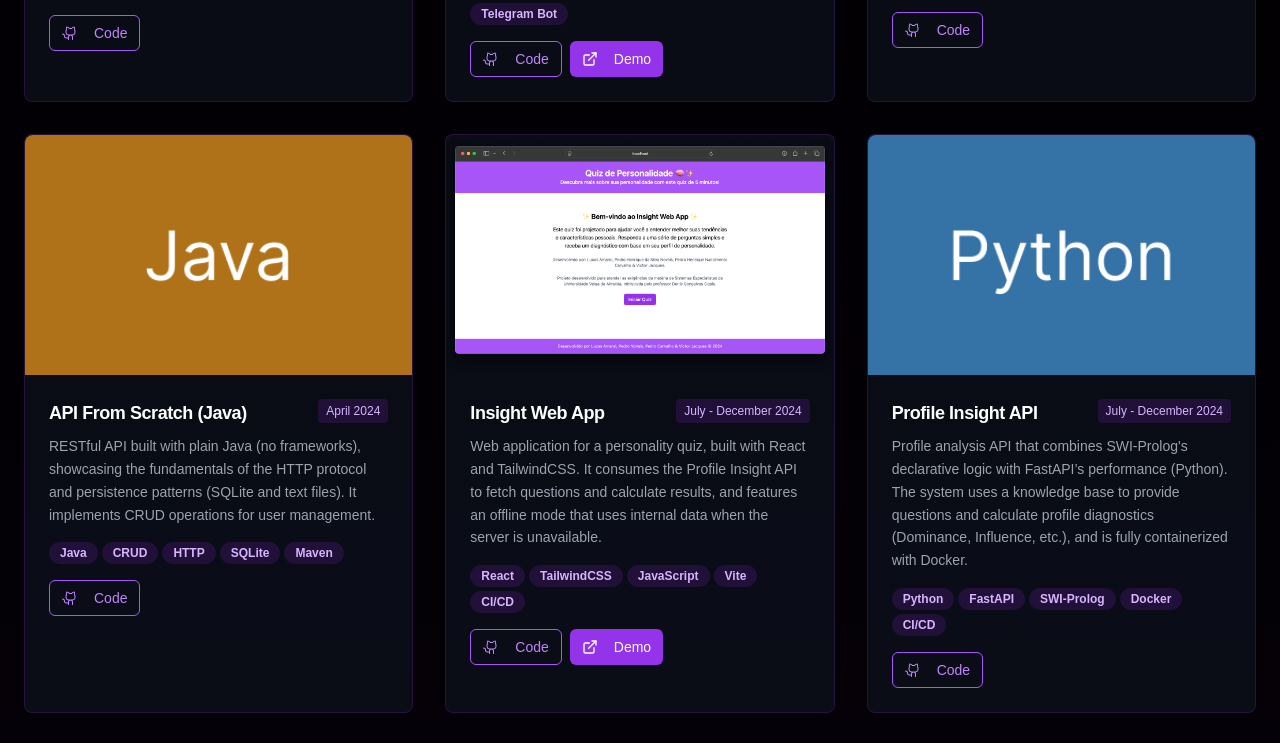
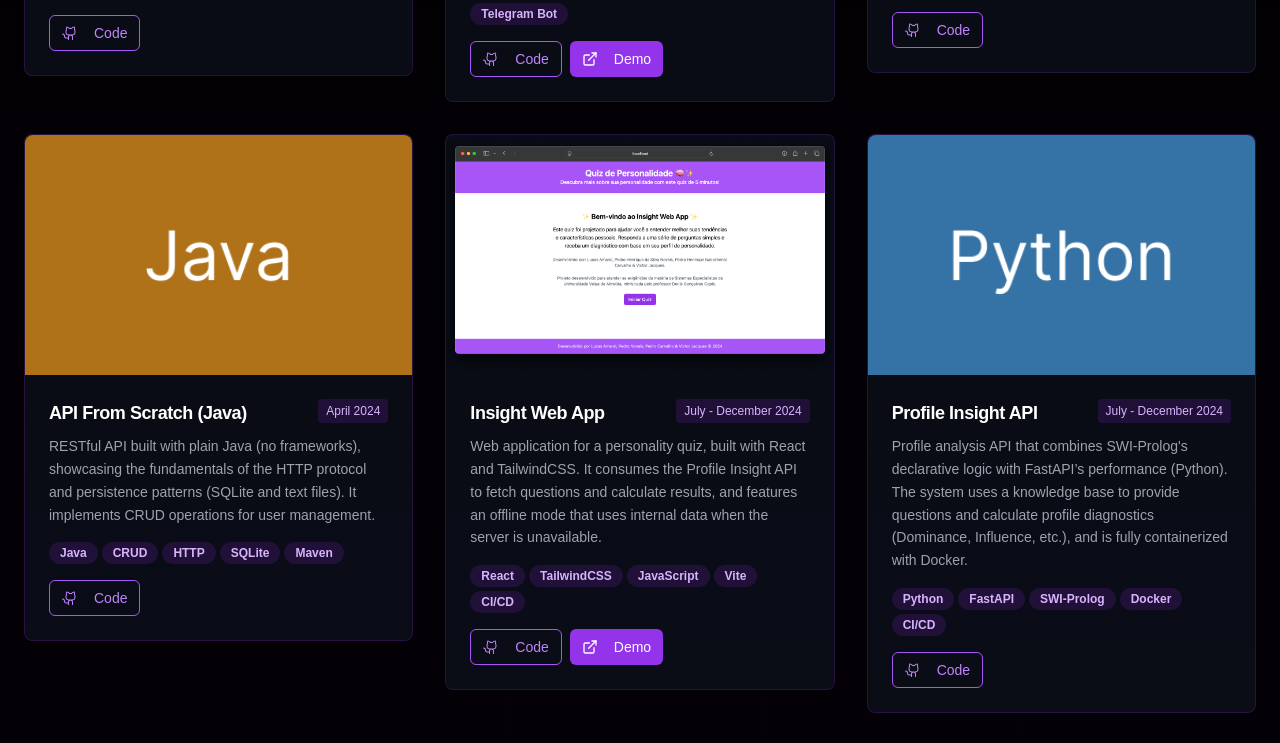
Before and after one commit to PedroSmaxY/pedro-smaxy.dev, a Next.js app: page /en in a window 1280 px wide. Shown: the part 3200-3943 px from the top of the page. Built offline with nearby package versions, Linux system fonts and the light colour scheme.

Commit message:
feat: integrate framer-motion for enhanced animations in Projects section

```diff
--- a/components/sections/projects.tsx
+++ b/components/sections/projects.tsx
@@ -1,5 +1,6 @@
 "use client";
 
+import { motion, Variants } from "framer-motion";
 import { ExternalLink } from "lucide-react";
 import { Badge } from "../ui/badge";
 import { Button } from "../ui/button";
@@ -24,6 +25,35 @@ export type Project = {
   period: string;
 };
 
+const containerVariants: Variants = {
+  hidden: { opacity: 0 },
+  visible: {
+    opacity: 1,
+    transition: {
+      delayChildren: 0.1,
+      staggerChildren: 0.05,
+    },
+  },
+};
+
+const titleVariants: Variants = {
+  hidden: { opacity: 0, y: 20 },
+  visible: {
+    opacity: 1,
+    y: 0,
+    transition: { duration: 0.4, ease: "easeOut" },
+  },
+};
+
+const cardVariants: Variants = {
+  hidden: { opacity: 0, y: 20 },
+  visible: {
+    opacity: 1,
+    y: 0,
+    transition: { duration: 0.4, ease: "easeOut" },
+  },
+};
+
 export function Projects() {
   const t = useTranslations("portfolio.projects");
 
@@ -36,48 +66,77 @@ export function Projects() {
       className="py-20 bg-gradient-to-b from-black to-purple-950/10"
     >
       <div className="container mx-auto px-6">
-        <h2 className="text-4xl font-bold text-center mb-16 bg-gradient-to-r from-purple-400 to-purple-600 bg-clip-text text-transparent">
+        <motion.div
+          variants={containerVariants}
+          initial="hidden"
+          whileInView="visible"
+          viewport={{ once: true, amount: 0.3 }}
+        >
+          <motion.h2
+            className="text-4xl font-bold text-center mb-16 bg-gradient-to-r from-purple-400 to-purple-600 bg-clip-text text-transparent"
+            variants={titleVariants}
+          >
             {t("title")}
-        </h2>
+          </motion.h2>
+
           <div className="grid md:grid-cols-2 lg:grid-cols-3 gap-8">
             {projects.map((project, index) => (
-            <Card
+              <motion.div
                 key={index}
-              className="bg-gray-900/50 border-purple-800/30 hover:border-purple-600/50 transition-all duration-300 hover:transform hover:scale-105"
+                variants={cardVariants}
+                initial="hidden"
+                whileInView="visible"
+                viewport={{ once: true, amount: 0.3 }}
+                transition={{ delay: index * 0.05 }}
               >
+                <motion.div
+                  whileHover={{
+                    y: -2,
+                    transition: { duration: 0.2 },
+                  }}
+                >
+                  <Card className="bg-gray-900/50 border-purple-800/30 hover:border-purple-600/50 transition-all duration-300 h-full flex flex-col">
                     <CardHeader className="p-0">
+                      <div className="overflow-hidden rounded-t-lg">
                         <Image
                           src={project.image || "/placeholder.svg"}
                           width={200}
                           height={300}
                           alt={project.title}
-                  className="w-full h-60 object-cover rounded-t-lg"
+                          className="w-full h-60 object-cover"
                         />
+                      </div>
                     </CardHeader>
-              <CardContent className="p-6">
+
+                    <CardContent className="p-6 flex-1 flex flex-col">
                       <div className="flex justify-between items-start mb-2">
                         <CardTitle className="text-white text-lg">
                           {project.title}
                         </CardTitle>
+
                         <span className="text-xs text-purple-300 bg-purple-900/30 px-2 py-1 rounded">
                           {project.period}
                         </span>
                       </div>
+
                       <CardDescription className="text-gray-400 mb-4 text-sm leading-relaxed">
                         {project.description}
                       </CardDescription>
+
                       <div className="flex flex-wrap gap-1 mb-4">
                         {project.tech.map((tech, techIndex) => (
                           <Badge
                             key={techIndex}
                             variant="secondary"
-                      className="bg-purple-900/30 text-purple-300 text-xs"
+                            className="bg-purple-900/30 text-purple-300 text-xs cursor-default"
                           >
                             {tech}
                           </Badge>
                         ))}
                       </div>
-                <div className="flex gap-2">
+
+                      <div className="flex gap-2 mt-auto">
+                        <motion.div whileHover={{ scale: 1.01 }}>
                           <Button
                             size="sm"
                             variant="outline"
@@ -93,7 +152,10 @@ export function Projects() {
                             <GithubLogoIcon className="mr-2 h-4 w-4" />
                             {labels.code}
                           </Button>
-                  {project.live ? (
+                        </motion.div>
+
+                        {project.live && (
+                          <motion.div whileHover={{ scale: 1.01 }}>
                             <Button
                               size="sm"
                               className="bg-purple-600 hover:bg-purple-700"
@@ -108,12 +170,16 @@ export function Projects() {
                               <ExternalLink className="mr-2 h-4 w-4" />
                               {labels.demo}
                             </Button>
-                  ) : null}
+                          </motion.div>
+                        )}
                       </div>
                     </CardContent>
                   </Card>
+                </motion.div>
+              </motion.div>
             ))}
           </div>
+        </motion.div>
       </div>
     </section>
   );
```
Lines whose indentation alone changed are shown as unchanged.
